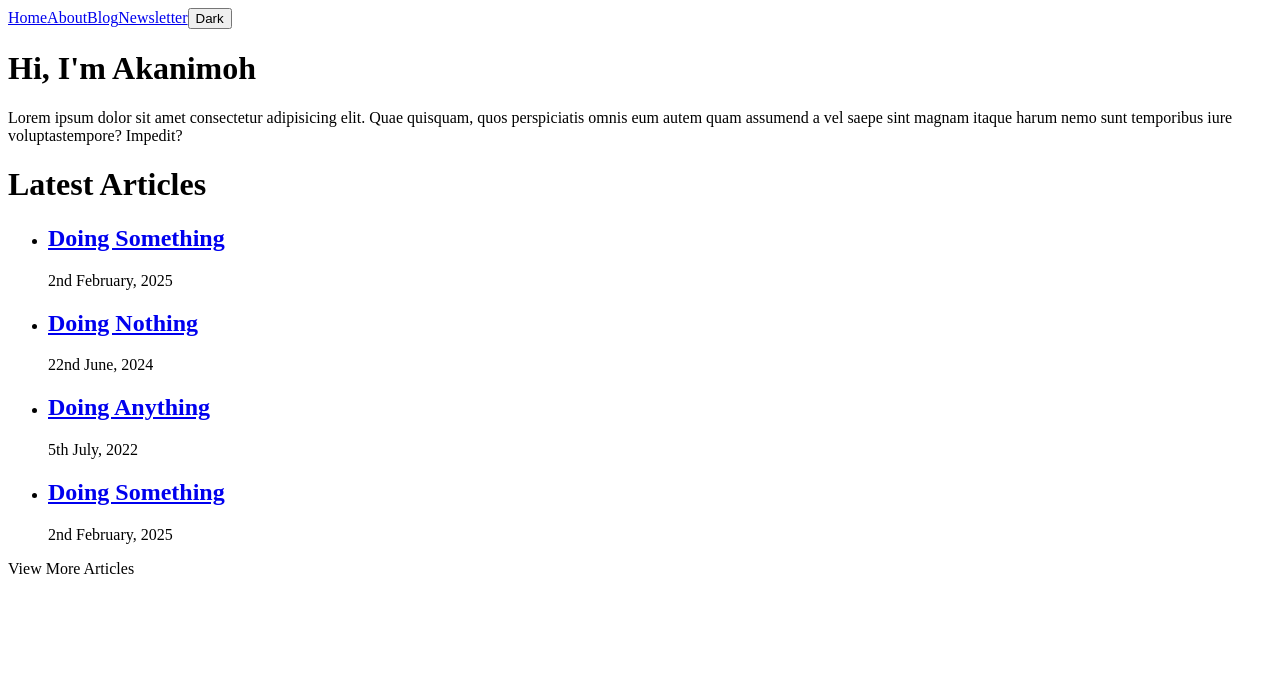
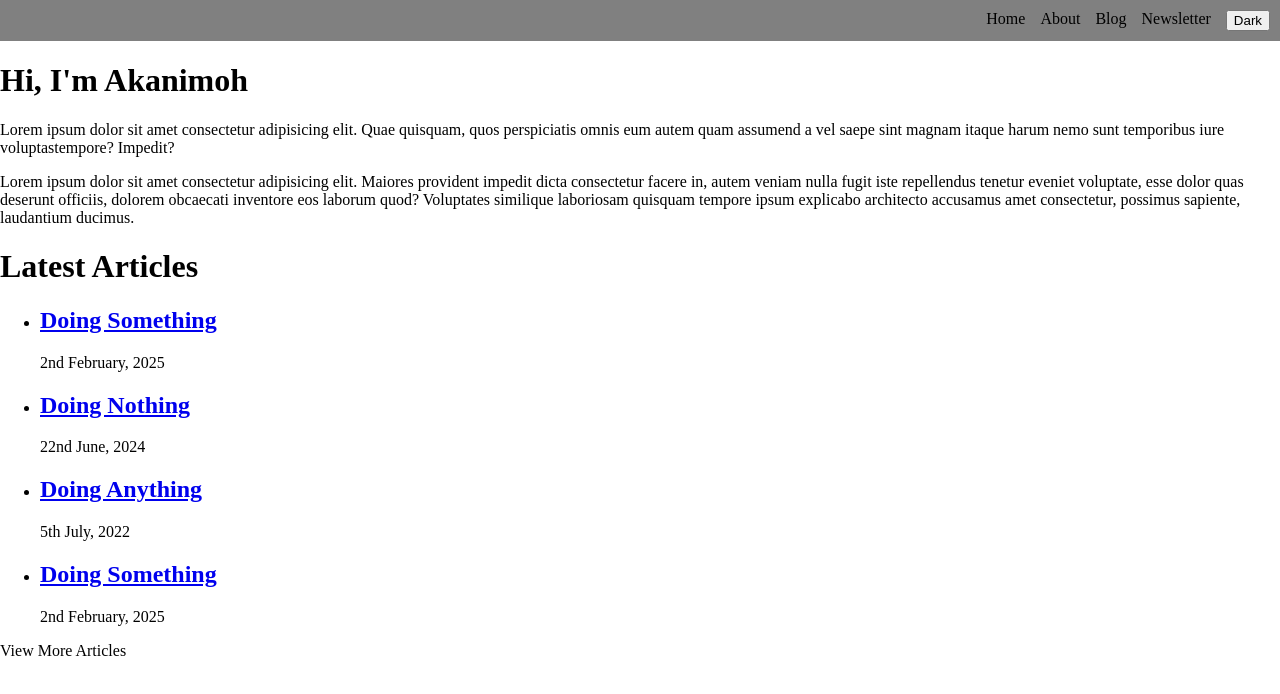
Before and after one commit to 5Akan/Blog, a React (Vite) app: page / in a window 1280 px wide. Shown: the top 694 px of the page. Built offline with nearby package versions, Linux system fonts and the light colour scheme.

Commit message:
Handling underline of each nav

```diff
--- a/src/App.jsx
+++ b/src/App.jsx
@@ -52,17 +52,23 @@ function App() {
   }
   return (
 
-    <div id="body" >
+    <div id="body" className ='body'>
     <Router>
 
-      <nav>
-        <Link to = "/">Home</Link>
-        <Link to = "/about">About</Link>
-        <Link to = "/AllBlogs">Blog</Link>
-        <Link to = "/newsletter">Newsletter</Link>
+      <nav className='navigation'>
+        <ul className='navLink'>
+          <li><Link to = "/" className ={({isActive}) => isActive ? "active" : ""}>Home</Link></li>
+          <li><Link to = "/about" className ={({isActive})=>isActive?"active":""}>About</Link></li>
+          <li><Link to = "/AllBlogs" className ={({isActive})=>isActive?"active":""}>Blog</Link></li>
+          <li><Link to = "/newsletter" className ={({isActive})=>isActive?"active":""}>Newsletter</Link></li>
 
-         <button id='theme-button' onClick={changeTheme}>
+          {/* Handling underline of each nav */}
+
+          <button id='theme-button' onClick={changeTheme}>
         { toggle ? 'Light':'Dark' }</button>
+        </ul>
+
+
       </nav>
 
       <Routes>
--- a/src/Pages/AllBlogs.jsx
+++ b/src/Pages/AllBlogs.jsx
@@ -1,13 +1,19 @@
+import { Link } from "react-router-dom";
 
 function AllBlogs(props) {
 
     const articles = props.articles;
 
    const allBlogLists = articles.map(article =>
-        <li key={article.id}>
-         <h2>{article.title}</h2>
-        <p>{article.content}</p>
-        </li>)
+     <li key={article.id}>
+        <Link to={`/article/${article.id}`}>
+            {/* '/article/1' if it is the first id*/}
+            <span>
+            <h2>{article.title}</h2>
+            <p>{article.content}</p>
+            </span>
+        </Link>
+    </li>)
     return(
     <>
 
--- a/src/Pages/Home.jsx
+++ b/src/Pages/Home.jsx
@@ -38,6 +38,13 @@ const articleList = articles.slice(0 , articleCount).map(article=>
             Quae quisquam, quos perspiciatis omnis eum autem quam assumend
             a vel saepe sint magnam itaque harum nemo sunt temporibus iure
             voluptastempore? Impedit?</p>
+            <p>Lorem ipsum dolor sit amet consectetur adipisicing elit. Maiores
+                 provident impedit dicta consectetur facere in, autem veniam nulla
+                 fugit iste repellendus tenetur eveniet voluptate, esse dolor quas
+                 deserunt officiis, dolorem obcaecati inventore eos laborum quod?
+                 Voluptates similique laboriosam quisquam tempore ipsum explicabo
+                 architecto accusamus amet consectetur, possimus sapiente,
+                 laudantium ducimus.</p>
             <h1>Latest Articles</h1>
             <ul>
                 {articleList}
--- a/src/Pages/Newsletter.jsx
+++ b/src/Pages/Newsletter.jsx
@@ -5,7 +5,7 @@ function Newsletter() {
 
     const [email, setEmail] = useState("");
     const [error, setError] = useState("");
-    const navigate = useNavigate()
+    const navigate = useNavigate();
 //Function checks if email is in correct format
    function emailErrorCheck(email) {
        const regex = /^[^\s@]+@[^\s@]+\.[^\s@]+$/;
--- a/src/Pages/SuccessMessage.jsx
+++ b/src/Pages/SuccessMessage.jsx
@@ -1,7 +1,7 @@
 function SuccessMessage(params) {
     return(
         <div>
-      <h2 style={{ color: "green" }}>✅ Email Verified Successfully!</h2>
+      <h2 style={{ color: "green" }}> Subscribed Successfully! ✅</h2>
       <p>Thank you for verifying your email.</p>
     </div>
 
--- a/src/index.css
+++ b/src/index.css
@@ -1,11 +1,35 @@
-#body{
+body{
     margin: 0px;
     width: 100vw;
     height: 100vh;
     padding: 0px;
 }
-div{
+.body{
     width: 100vw;
     height: 100vh;
     margin: 0px;
 }
+.navigation{
+    padding: 10px;
+    background-color: grey;
+    display: flex;
+    justify-content: flex-end;
+    align-items: center;
+
+}
+.navLink{
+    display: flex;
+    list-style: none;
+    gap: 15px;
+    padding: 0;
+    margin: 0;
+}
+.navLink a{
+    text-decoration: none;
+    color: inherit;/*Takes the color of the other default text*/
+
+
+}
+.navLink a.active{
+text-decoration: underline;
+}
```
